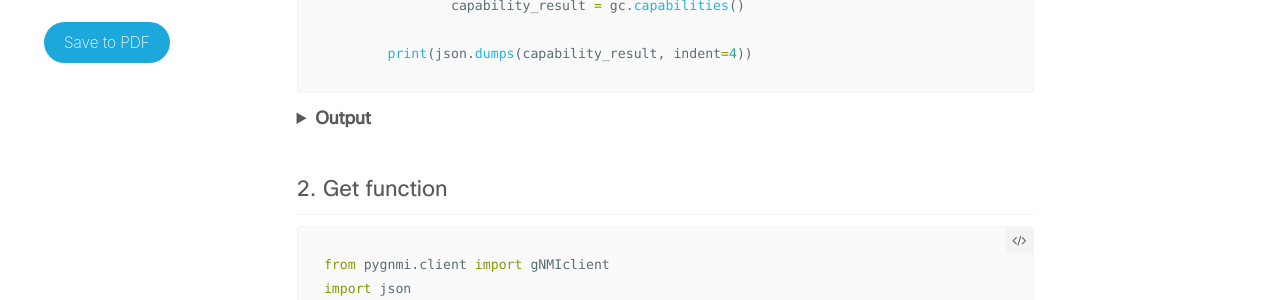
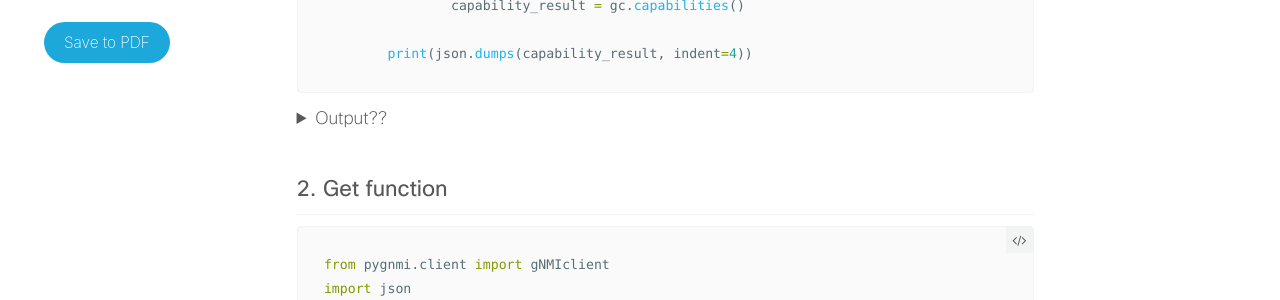
Before and after one commit to xrdocs/programmability, a Jekyll site: the page built from _blogs/2022-08-16-rahul-gnmi.md, in a window 1280 px wide and 900 px high, scrolled down 2872 px. Shown: the part 150-450 px from the top of the window. Built offline with Jekyll 4.4.1, drawn with Linux system fonts in a browser that asks for light colours; comment, search, counter and statistics services are not loaded.

Commit message:
Update 2022-08-16-rahul-gnmi.md

````diff
--- a/_blogs/2022-08-16-rahul-gnmi.md
+++ b/_blogs/2022-08-16-rahul-gnmi.md
@@ -77,13 +77,10 @@ if __name__ == '__main__':
 
 	print(json.dumps(capability_result, indent=4))
 ```
+<details>
+	<summary>Output??</summary><p>
+```json
 
-<details>
-  <summary><b>Output</b></summary>
-
-  This is an omitted output.
-
-  ```json
   {
     "supported_models": [
         {
@@ -110,10 +107,10 @@ if __name__ == '__main__':
     "gnmi_version": "0.7.0"
   }
 
-  ```
+```
+</p>
+</details>
 
-
-</details>
 
 ## 2. Get function
 ```python
````
